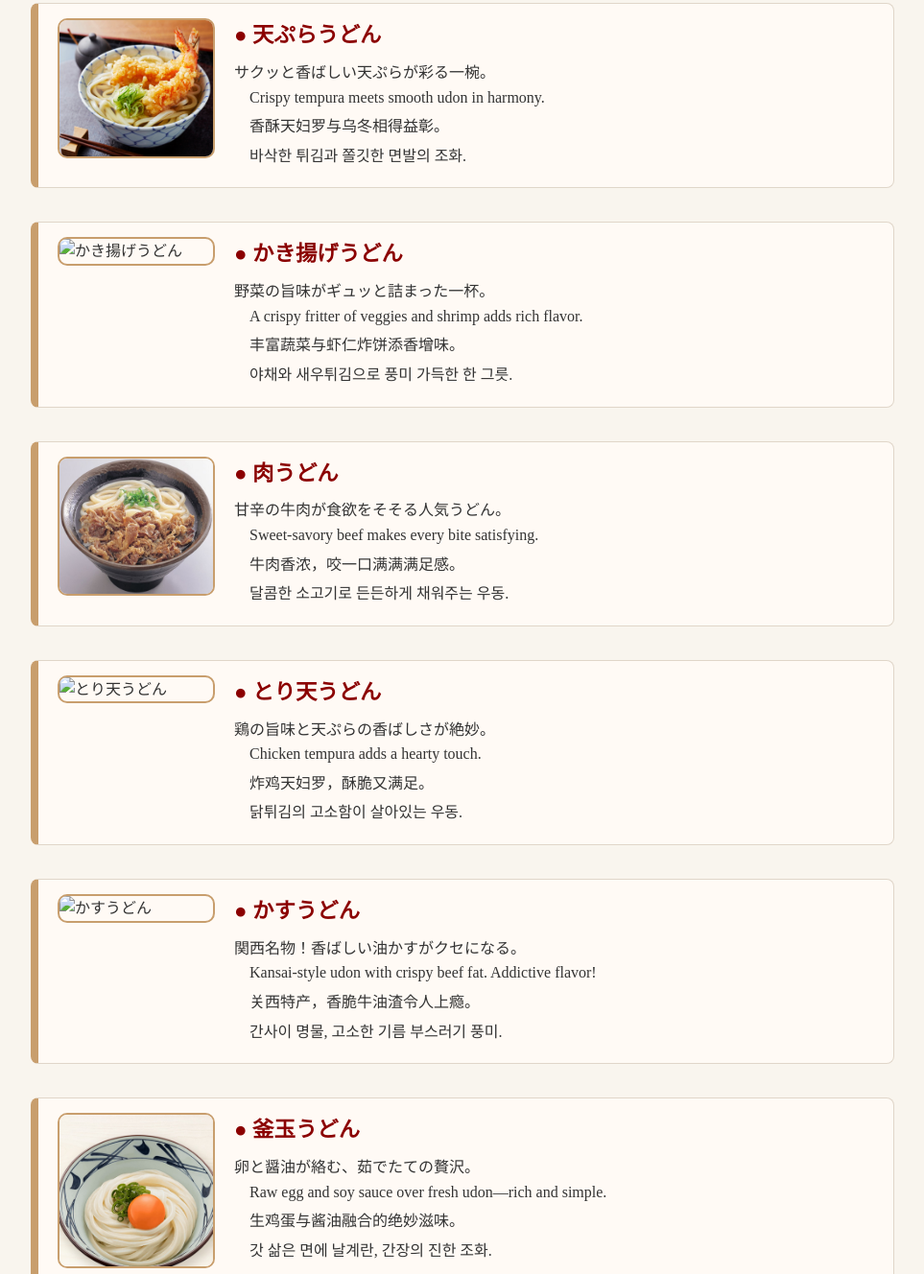
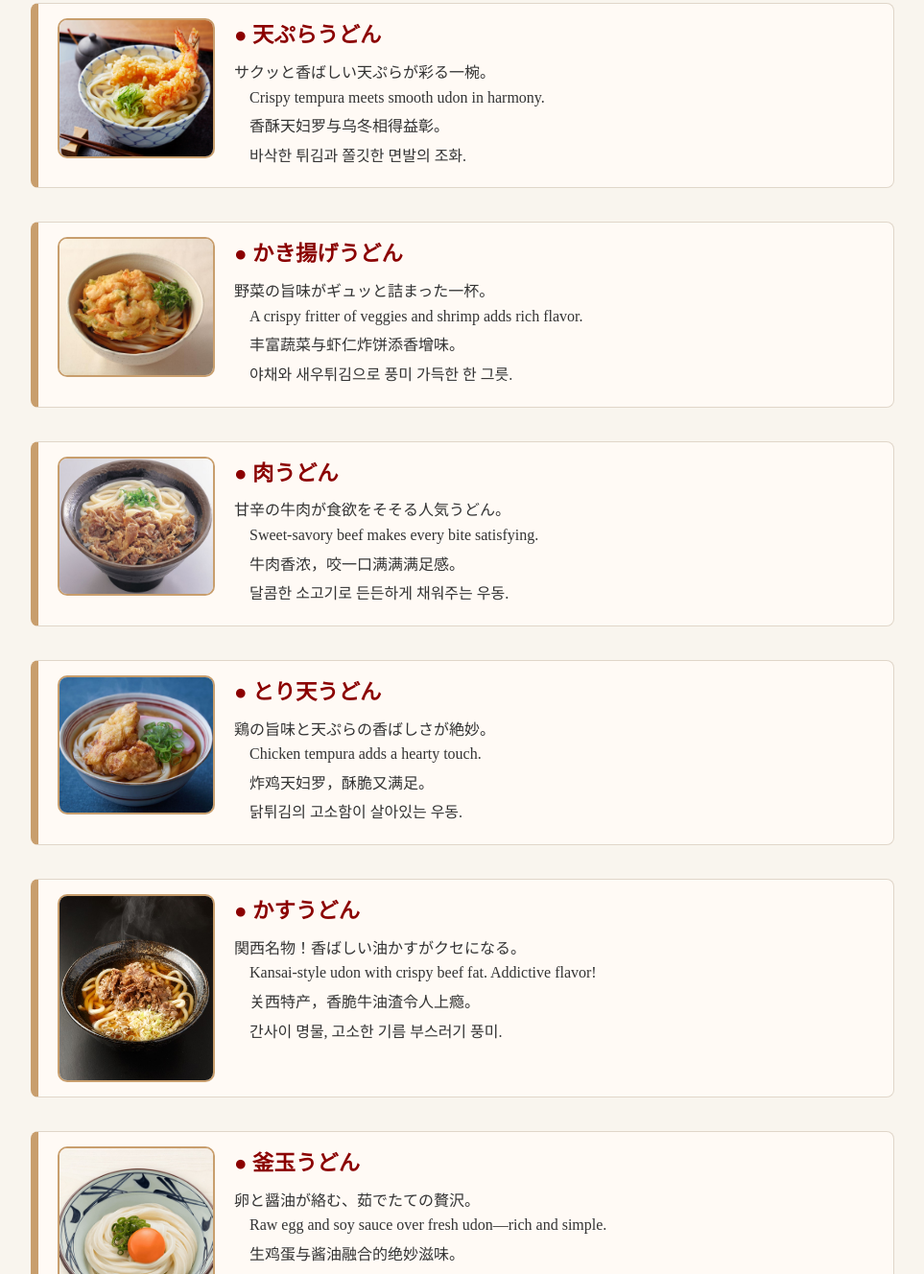
Before and after one commit to fefnioe8/I_love_Udon-, a plain HTML site: page index.html in a window 1280 px wide. Shown: the part 609-1937 px from the top of the page at 96% size, without its empty margins (158-1121 px from the left). Drawn offline with Linux system fonts and the light colour scheme.

Commit message:
index.html

```diff
--- a/index.html
+++ b/index.html
@@ -99,7 +99,7 @@
 
   <div class="menu-item">
     <div class="menu-header">
-      <img src="images/kakiageudon.jpg" alt="かき揚げうどん" class="menu-img">
+      <img src="images/kakiage.jpg" alt="かき揚げうどん" class="menu-img">
       <div class="menu-text">
         <div class="menu-name">● かき揚げうどん</div>
         <div>野菜の旨味がギュッと詰まった一杯。</div>
@@ -125,7 +125,7 @@
 
   <div class="menu-item">
     <div class="menu-header">
-      <img src="images/toritenudon.jpg" alt="とり天うどん" class="menu-img">
+      <img src="images/toriten.jpg" alt="とり天うどん" class="menu-img">
       <div class="menu-text">
         <div class="menu-name">● とり天うどん</div>
         <div>鶏の旨味と天ぷらの香ばしさが絶妙。</div>
@@ -138,7 +138,7 @@
 
   <div class="menu-item">
     <div class="menu-header">
-      <img src="images/kasuudon.jpg" alt="かすうどん" class="menu-img">
+      <img src="images/kasu.jpg" alt="かすうどん" class="menu-img">
       <div class="menu-text">
         <div class="menu-name">● かすうどん</div>
         <div>関西名物！香ばしい油かすがクセになる。</div>
```
